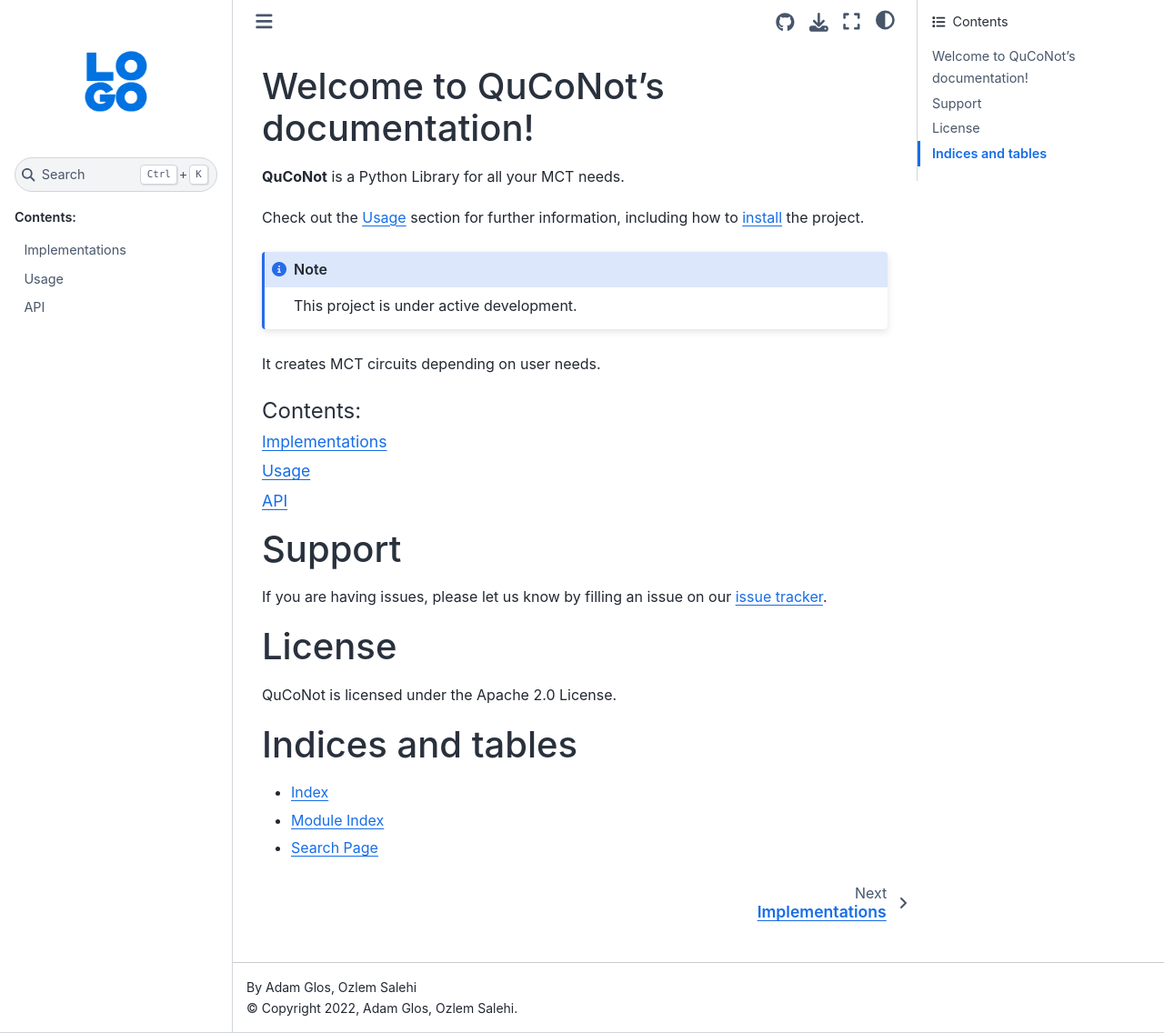
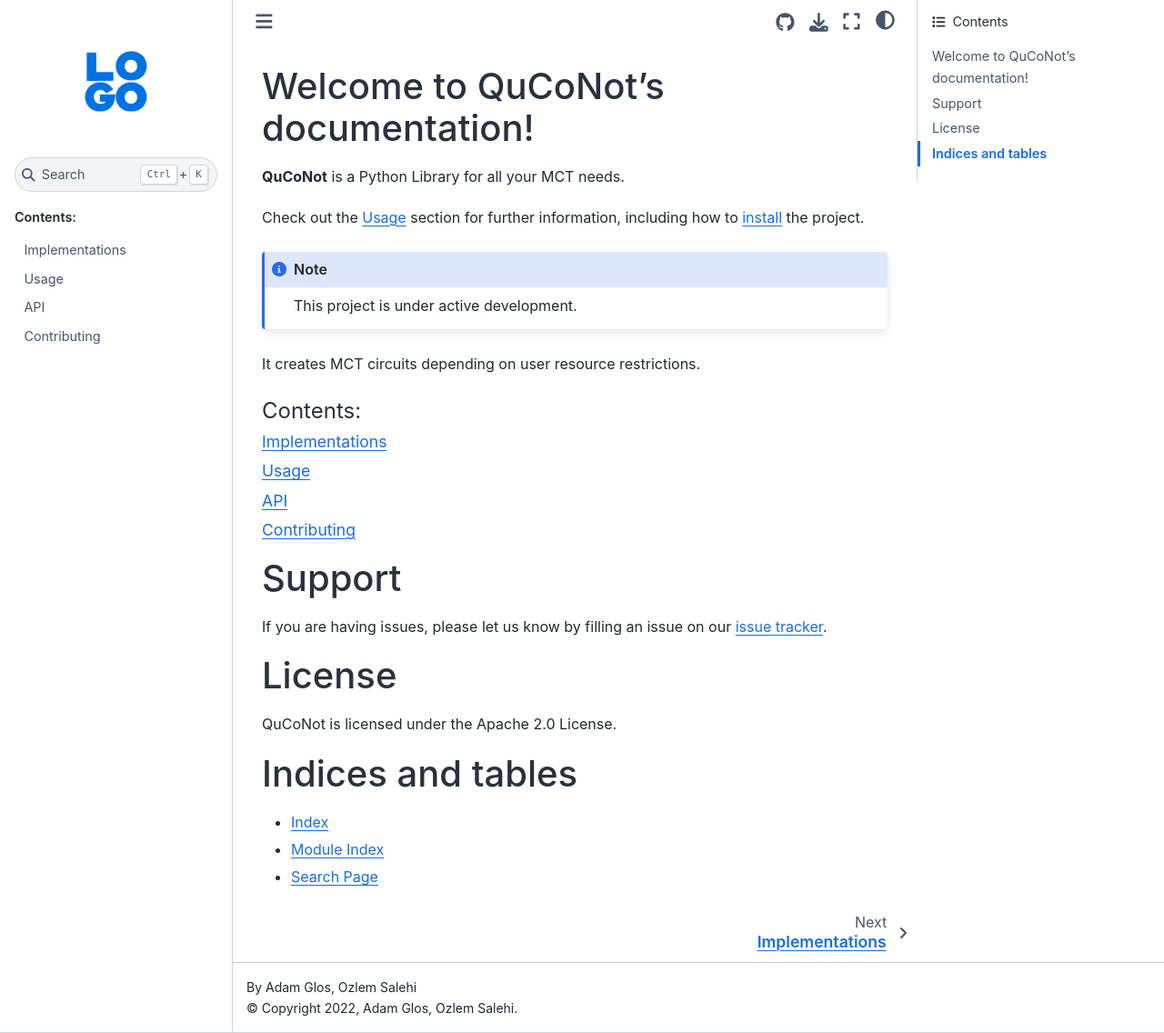
Before and after one commit to QuCoNot/QuCoNot, a Sphinx documentation site: the page built from docs/source/index.rst, in a window 1280 px wide and 1136 px high. Shown: the whole window at 91% size. Built offline with Sphinx 7.4.7 and the Sphinx Book theme 1.1.4, drawn with Linux system fonts in a browser that asks for light colours.

Commit message:
add contribution to docs

```diff
--- a/CONTRIBUTING.rst
+++ b/CONTRIBUTING.rst
@@ -5,8 +5,6 @@
 ============
 
 Contributions are welcome and greatly appreciated!
-
-You can contribute in many ways:
 
 Please ensure you follow our `Code of Conduct <https://github.com/QuCoNot/QuCoNot/blob/documentation/CODE_OF_CONDUCT.md>`_.
 
--- /dev/null
+++ b/docs/source/contribution.rst
@@ -0,0 +1 @@
+.. include:: ../../CONTRIBUTING.rst
--- a/docs/source/index.rst
+++ b/docs/source/index.rst
@@ -14,7 +14,7 @@
 
    This project is under active development.
 
-It creates MCT circuits depending on user needs.
+It creates MCT circuits depending on user resource restrictions.
 
 .. toctree::
    :maxdepth: 1
```
Also changed, not shown: other parts of docs/source/index.rst (+1 -0 lines).
